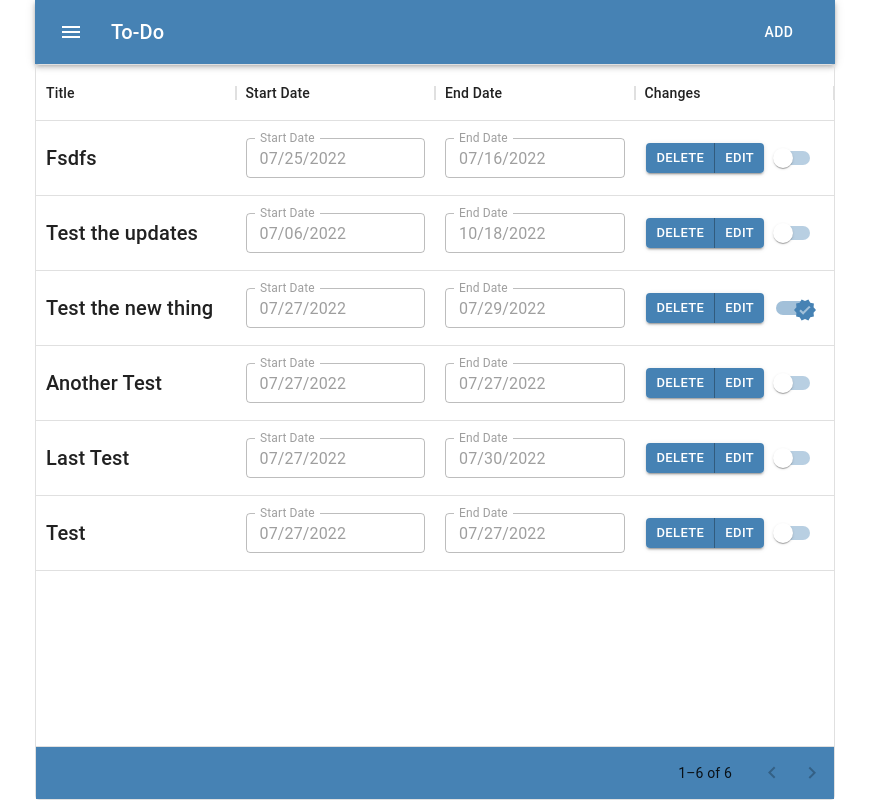
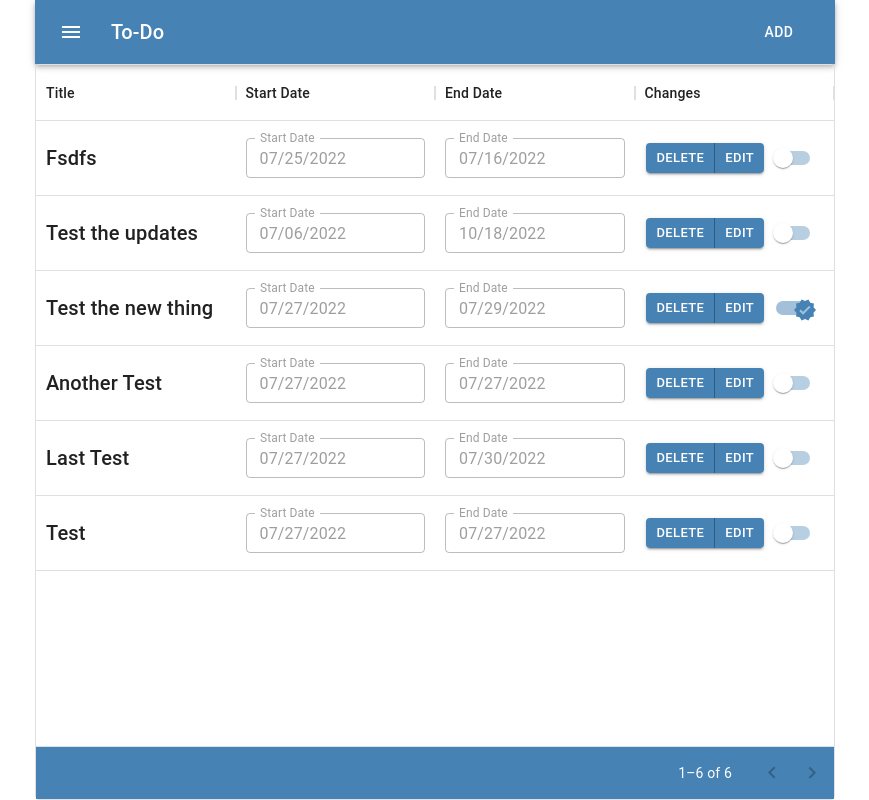
Before and after one commit to kraig-hebert/to-do, a React (Create React App) app: page / in a window 1280 px wide. Shown: the whole page, without its empty margins (205-1074 px from the left). Built offline with nearby package versions, Linux system fonts and the light colour scheme; data requests are answered from the project's data file.

Commit message:
updated footer stylings

```diff
--- a/src/components/main/mainSettings.js
+++ b/src/components/main/mainSettings.js
@@ -7,6 +7,12 @@ export const dataGridSX = {
     backgroundColor: 'primary.main',
     color: 'primary.main',
   },
+  '& .MuiTablePagination-root': {
+    color: '#fff',
+  },
+  '& .MuiButtonBase-root': {
+    color: '#fff',
+  },
 };
 
 export const switchSX = {
```
